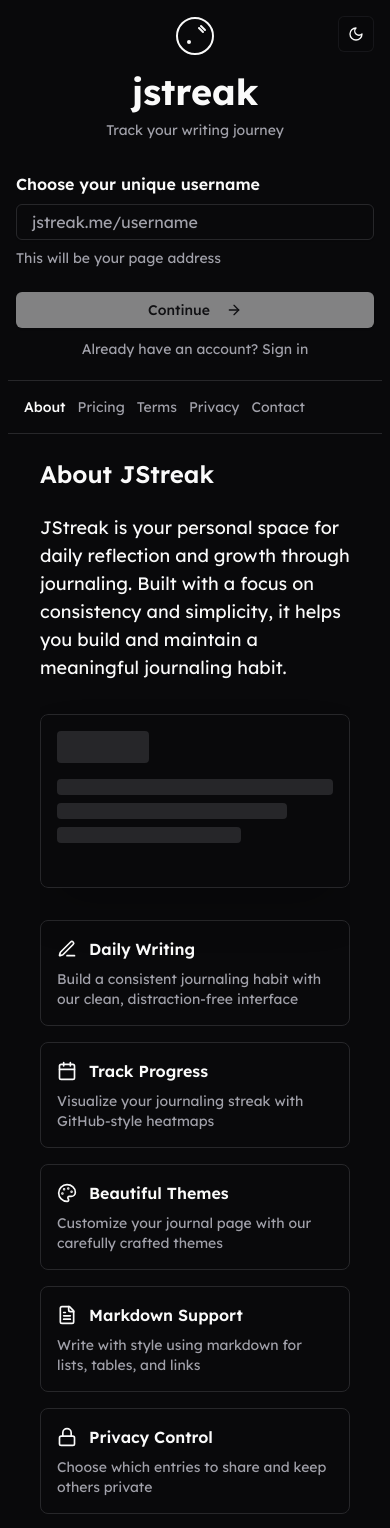
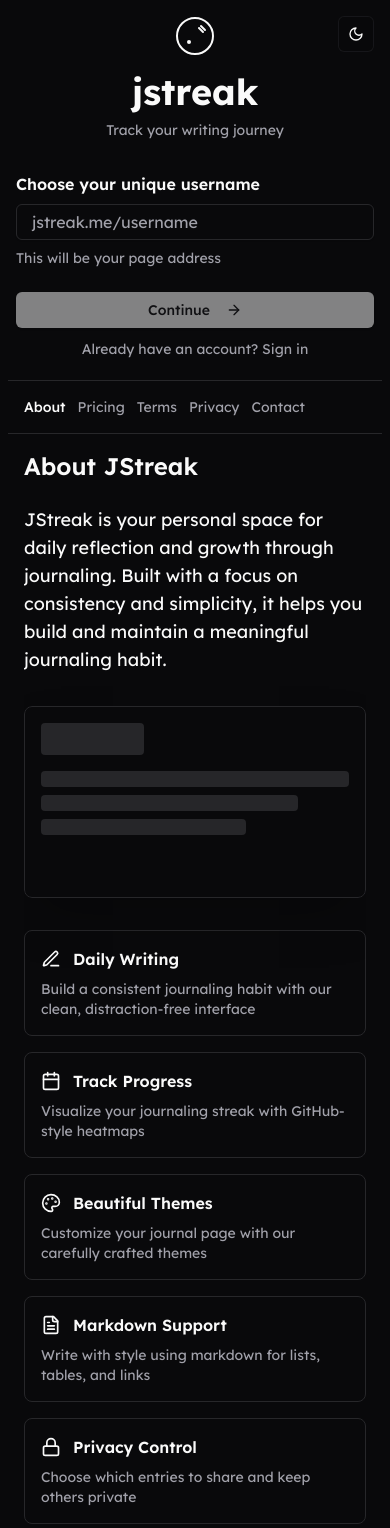
Before and after one commit to Protyasha-Roy/jstreak, a React (Vite) app in the folder frontend/: page / in a window 390 px wide. Shown: the top 1528 px of the page. Built offline with nearby package versions, Linux system fonts and the light colour scheme.

Commit message:
reduced width

```diff
--- a/frontend/src/App.tsx
+++ b/frontend/src/App.tsx
@@ -404,7 +404,7 @@ export default function App() {
             </nav>
           </div>
           <div className={`lg:flex-1 lg:overflow-auto hide-scrollbar relative ${isNavSticky ? 'mt-[4.5rem]' : ''}`}>
-            <div className="min-h-full w-full px-8 py-6">
+            <div className="min-h-full w-full px-4 sm:px-6 lg:px-8 py-4 sm:py-6">
               <div className="max-w-[900px] mx-auto">
                 <AnimatePresence mode="wait">
                   {rightContent && <RightContent key={rightContent} type={rightContent} />}
```
